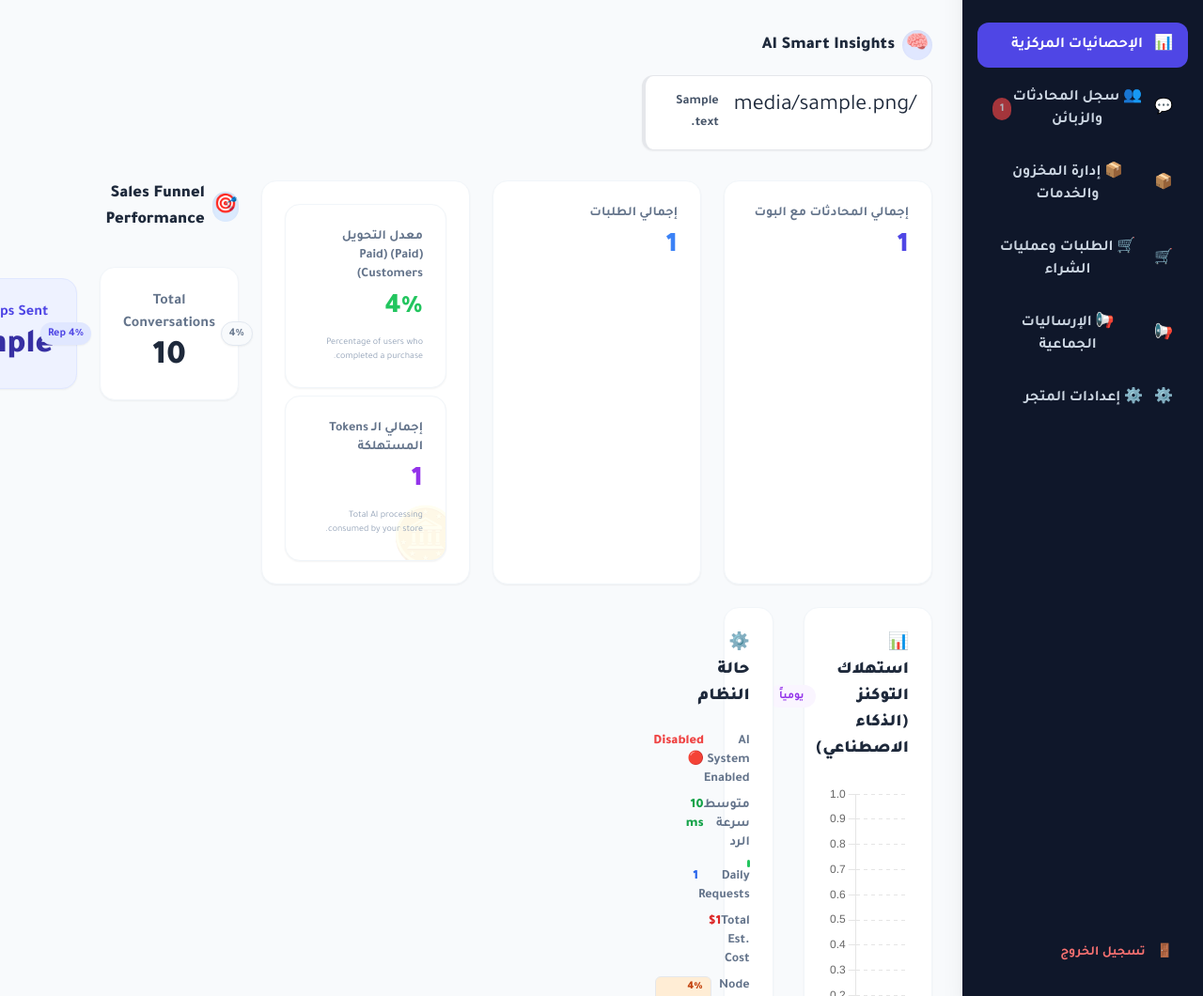
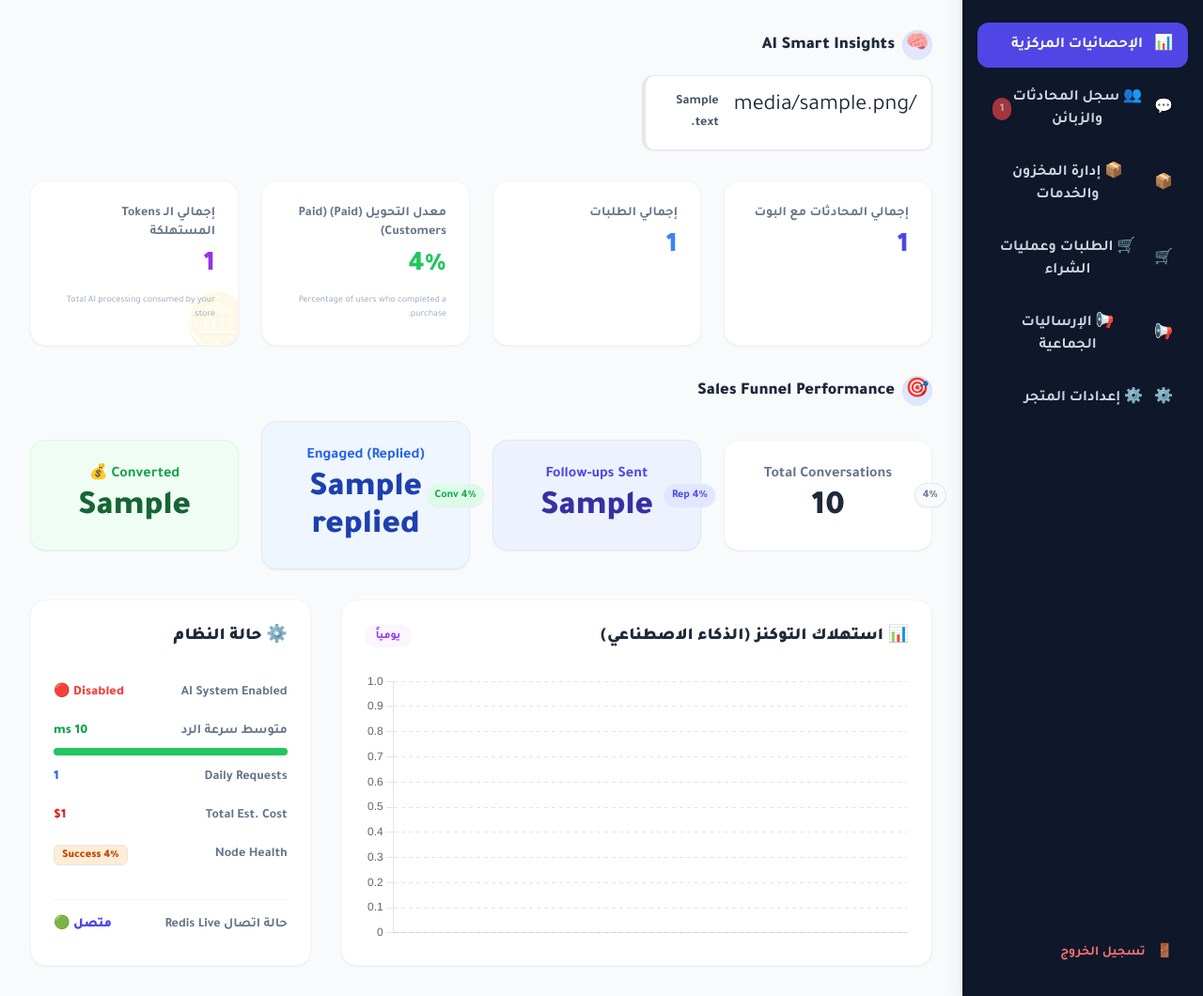
Before and after one commit to yamand936-bit/ai-sales-saas, a Flask app: template src/templates/merchant.html in a window 1280 px wide. Shown: the part 64-1124 px from the top of the page at 94% size. Run offline with Flask 3, Linux system fonts and the light colour scheme; the template is opened without the code that fills it: most values are stand-ins (such as "Sample title", 1, 10 or a date in 2020); grey boxes marked "Sample" are stand-in pictures; parts of the project's set-up code (start-up, migrations or seed data) failed here and were passed over; some libraries are stand-ins or nearby versions.

Commit message:
Fix duplicate unclosed div tags breaking merchant layout

```diff
--- a/src/templates/merchant.html
+++ b/src/templates/merchant.html
@@ -163,7 +163,6 @@
                         <span class="text-slate-500 text-sm font-bold">{{ _('total_orders_dashboard') }}</span>
                         <div class="text-3xl font-black text-blue-500">{{ total_orders }}</div>
                     </div>
-                    <div class="bg-white p-6 rounded-2xl shadow-sm border border-slate-100 flex flex-col gap-2">
                     <div class="bg-white p-6 rounded-2xl shadow-sm border border-slate-100 flex flex-col gap-2 relative overflow-hidden group">
                         <span class="text-slate-500 text-sm font-bold">{{ _('conversion_rate_paid') }} (Paid Customers)</span>
                         <div class="text-3xl font-black text-green-500">{{ conversion_rate }}%</div>
@@ -394,7 +393,6 @@
 
             <!-- ====== TAB: PRODUCTS ====== -->
             <section id="tab-products" class="tab-pane absolute inset-0 hidden overflow-y-auto p-8 bg-slate-50">
-                <div class="flex justify-between items-center mb-8">
                 <div class="flex justify-between items-center mb-8 gap-4">
                     <h2 class="text-2xl font-black text-slate-800">{{ _('inventory_pricing_mgmt') }}</h2>
                     <div class="flex gap-2">
```
